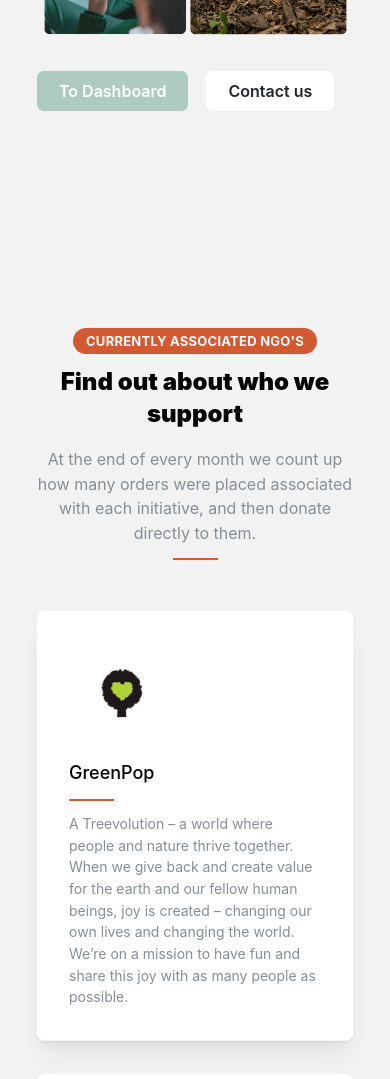
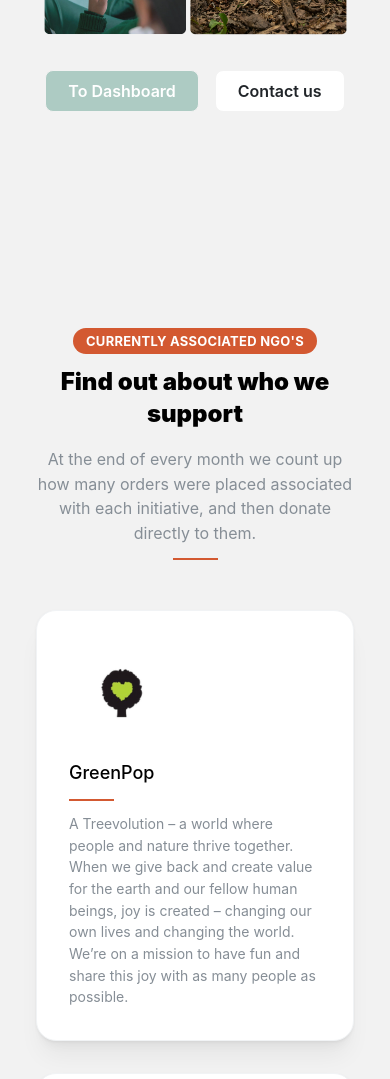
Before and after one commit to THESMOKEYBADGER/more., a Next.js app: page /about in a window 390 px wide. Shown: the part 824-1903 px from the top of the page. Built offline with nearby package versions, Linux system fonts and the light colour scheme.

Commit message:
round featurte card corners about & center buttons mobile

```diff
--- a/styles/features-cards.module.css
+++ b/styles/features-cards.module.css
@@ -34,6 +34,7 @@
 
   .card {
     border: rem(1px) solid light-dark(var(--mantine-color-gray-1), var(--mantine-color-dark-5));
+    border-radius: 20px;
   }
 
   .cardTitle {
--- a/styles/hero-bullets.module.css
+++ b/styles/hero-bullets.module.css
@@ -51,6 +51,7 @@
   border-radius: 8px;
   border-color: #f2f2f2;
   margin-bottom: -200px;
+  align-items: center;
 
 }
 
@@ -91,5 +92,8 @@
   .control{
     margin-bottom: 200px;
   }
+  .controlContainer{
+    justify-content: center;
+  }
 
 }
```
